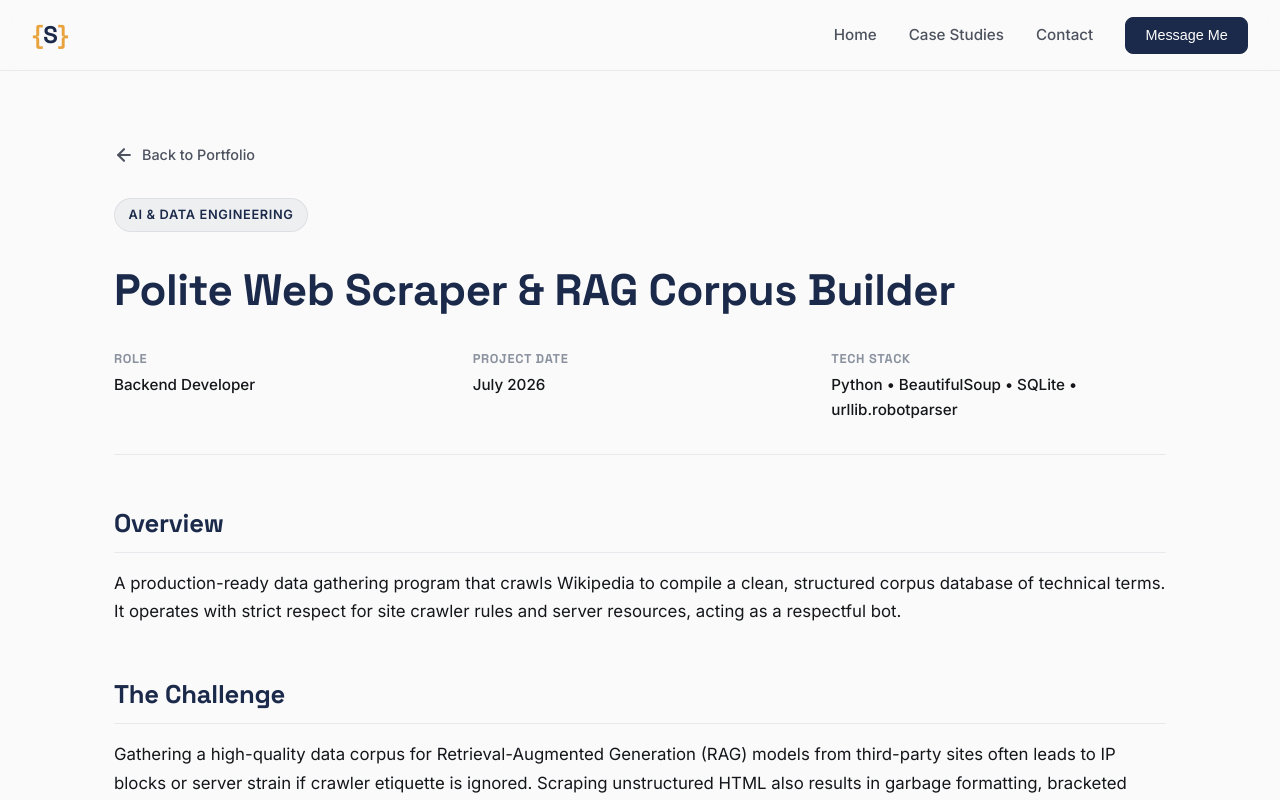
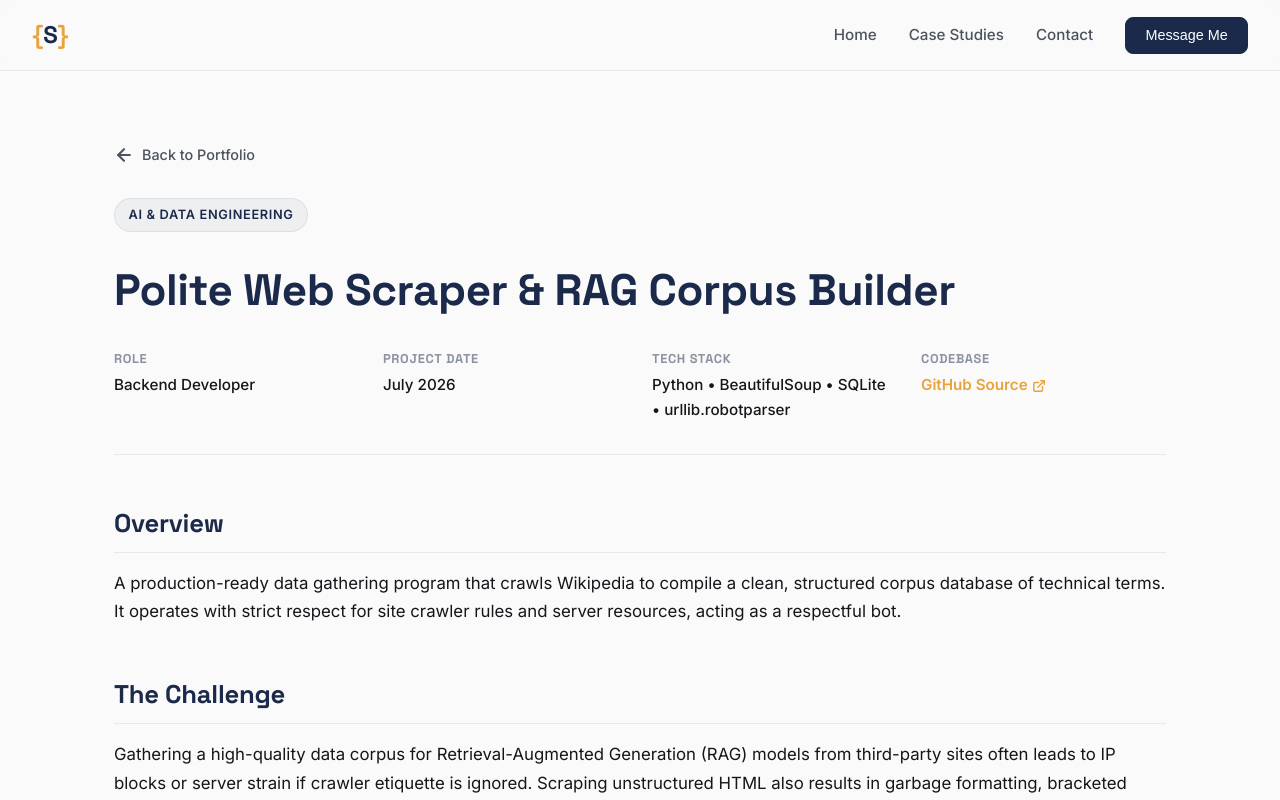
Before and after one commit to SibghaMursaleen/MyPortfolio, a React (Vite) app: page / in a window 1280 px wide. Both pictures are taken after a click on the element 278 px from the left and 1146 px from the top of the page. Shown: the top 800 px of the page. Built offline with nearby package versions, Linux system fonts and the light colour scheme.

Commit message:
feat: add direct GitHub source code links to case studies

```diff
--- a/src/App.jsx
+++ b/src/App.jsx
@@ -10,6 +10,7 @@ const caseStudies = [
     role: 'Backend Developer',
     date: 'July 2026',
     stack: ['Python', 'BeautifulSoup', 'SQLite', 'urllib.robotparser'],
+    githubLink: 'https://github.com/SibghaMursaleen/Backend-AI-Internship-FlyRank/tree/main/week%205/Polite%20Web%20Scraper',
     overview: 'A production-ready data gathering program that crawls Wikipedia to compile a clean, structured corpus database of technical terms. It operates with strict respect for site crawler rules and server resources, acting as a respectful bot.',
     problem: 'Gathering a high-quality data corpus for Retrieval-Augmented Generation (RAG) models from third-party sites often leads to IP blocks or server strain if crawler etiquette is ignored. Scraping unstructured HTML also results in garbage formatting, bracketed citation numbers, and navigation elements cluttering the database.',
     solution: 'This program dynamically checks Wikipedia\'s robots.txt directives using python\'s built-in robotparser before pulling content. It features a custom user-agent with contact info, handles timeouts, respects rate limits, cleans text contents (removing footnotes like "[1]" and reference sidebars), and outputs a normalized SQLite database containing concepts and child subsections linked by foreign keys.',
@@ -61,6 +62,7 @@ def scrape_wikipedia_politely(url, user_agent, crawl_delay=1.0):
     role: 'Backend API Engineer',
     date: 'July 2026',
     stack: ['FastAPI', 'PostgreSQL', 'Redis', 'Docker Compose', 'Supabase Auth', 'SQLite'],
+    githubLink: 'https://github.com/SibghaMursaleen/Backend-AI-Internship-FlyRank/tree/main/week%204/Unified-Auth-Todo-API',
     overview: 'A robust Task CRUD API designed with the Repository Pattern. The server supports seamless database engine swapping (In-Memory, SQLite, or PostgreSQL) with Redis telemetry checking and Supabase OAuth/JWT path protections.',
     problem: 'Local prototyping runs best with low-overhead sqlite3 files, while high-concurrency production requires robust clusters (Postgres + Redis). Tightly coupling routing logic to specific database drivers leads to major refactoring efforts down the road.',
     solution: 'Built an abstract Repository layer defining standard CRUD method templates. Implemented separate database persistence layers as concrete classes implementing the base repository interfaces. A simple environment variable switches the persistence database at application startup. Added Supabase SDK verification to lock down private tasks behind JWT Bearer token authorization checks.',
@@ -105,6 +107,7 @@ class TaskRepository(ABC):
     role: 'AI Engineer',
     date: 'July 2026',
     stack: ['n8n', 'OpenAI API', 'JSON Transformations', 'Workflow Scripting'],
+    githubLink: 'https://github.com/SibghaMursaleen/Backend-AI-Internship-FlyRank/tree/main/week%204/Ship%20an%20Automation%20Workflow%20v2',
     overview: 'An automated research workflow pipeline built in n8n that queries web documentation (such as the Model Context Protocol introduction), executes prompt engineering loops, structures study notes, and generates developer-oriented research digests.',
     problem: 'Staying on top of emerging technical ecosystems (e.g. MCP specifications, tooling) requires manual aggregation and filtering, taking valuable development hours out of the day.',
     solution: 'Designed an n8n workflow triggered via manual click or custom cron trigger. The pipeline issues API requests to download document pages, runs a Prompt Ladder framework step inside an OpenAI node, extracts key architecture outlines, capabilities, and code structures, and constructs a technical markdown digest ready for team consumption.',
--- a/src/components/CaseStudy.jsx
+++ b/src/components/CaseStudy.jsx
@@ -30,6 +30,26 @@ function CaseStudy({ caseData, onBack, onContactClick }) {
             <h4>Tech Stack</h4>
             <p>{caseData.stack.join(' • ')}</p>
           </div>
+          {caseData.githubLink && (
+            <div className="meta-item">
+              <h4>Codebase</h4>
+              <p>
+                <a
+                  href={caseData.githubLink}
+                  target="_blank"
+                  rel="noopener noreferrer"
+                  style={{ display: 'inline-flex', alignItems: 'center', gap: '0.25rem', fontWeight: 600, color: 'var(--amber)' }}
+                >
+                  GitHub Source
+                  <svg width="14" height="14" viewBox="0 0 24 24" fill="none" stroke="currentColor" strokeWidth="2.5" strokeLinecap="round" strokeLinejoin="round">
+                    <path d="M18 13v6a2 2 0 0 1-2 2H5a2 2 0 0 1-2-2V8a2 2 0 0 1 2-2h6"></path>
+                    <polyline points="15 3 21 3 21 9"></polyline>
+                    <line x1="10" y1="14" x2="21" y2="3"></line>
+                  </svg>
+                </a>
+              </p>
+            </div>
+          )}
         </div>
       </header>
 
@@ -76,9 +96,22 @@ function CaseStudy({ caseData, onBack, onContactClick }) {
             <p style={{ marginBottom: '1.5rem' }}>
               I can adapt similar backend configurations, authentication logic, or rate-limited scraping pipelines to match your product's requirements.
             </p>
-            <button className="cta-button accent" onClick={onContactClick}>
-              Message Me
-            </button>
+            <div style={{ display: 'flex', gap: '1rem', flexWrap: 'wrap' }}>
+              <button className="cta-button accent" onClick={onContactClick}>
+                Message Me
+              </button>
+              {caseData.githubLink && (
+                <a
+                  href={caseData.githubLink}
+                  target="_blank"
+                  rel="noopener noreferrer"
+                  className="cta-button"
+                  style={{ textDecoration: 'none', backgroundColor: 'transparent', color: 'var(--navy)', borderColor: 'var(--border)' }}
+                >
+                  View Code on GitHub
+                </a>
+              )}
+            </div>
           </section>
         </main>
       </div>
```
